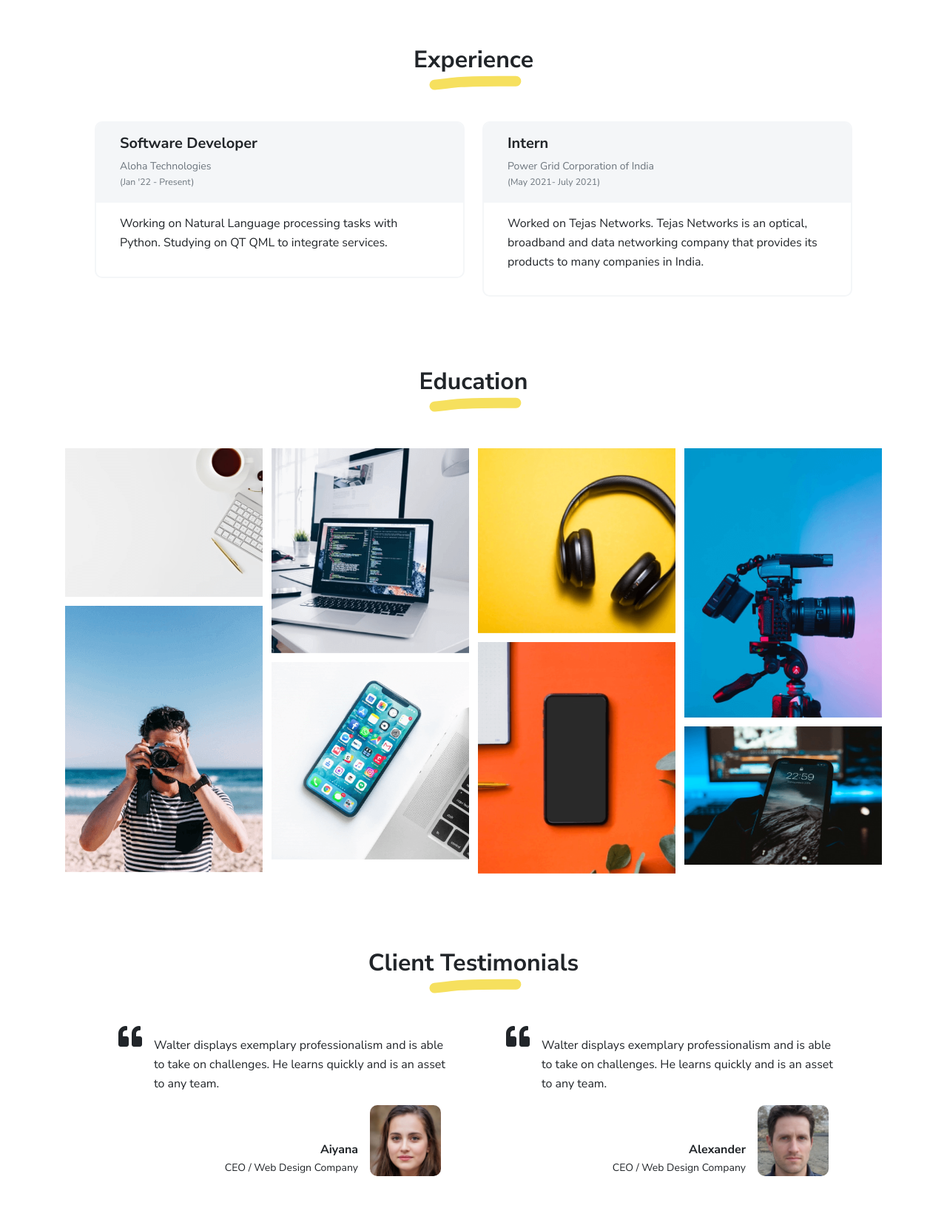
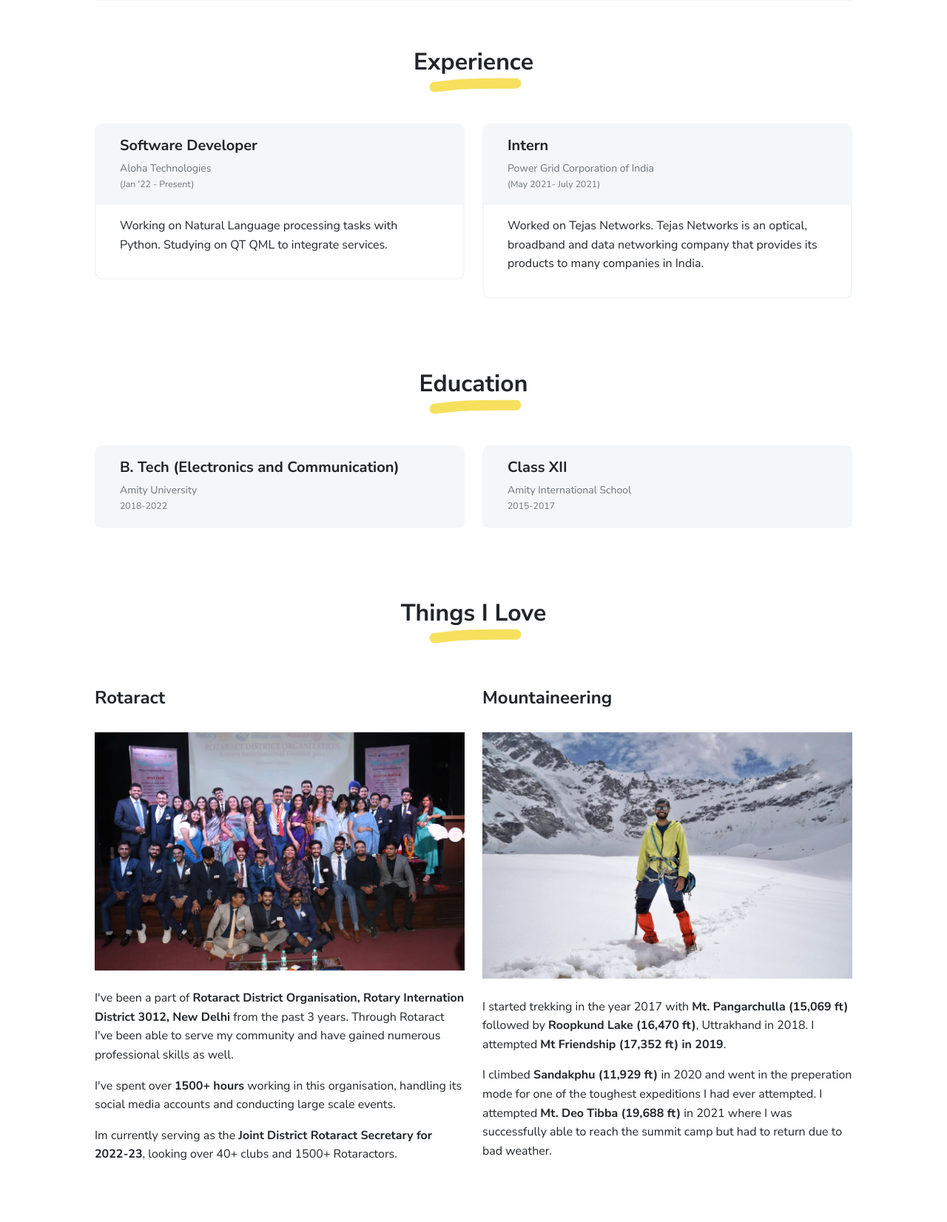
Before and after one commit to Shishir98/Resume, a Django app: page / in a window 1280 px wide. Shown: the part 1697-3349 px from the top of the page at 74% size. Run offline with Django 3.2, Linux system fonts and the light colour scheme; some libraries are stand-ins or nearby versions.

Commit message:
Template Changes #2

```diff
--- a/website/templates/index.html
+++ b/website/templates/index.html
@@ -36,9 +36,9 @@
             <ul class="navbar-nav ms-auto me-2">
               <li class="nav-item"><a class="nav-link" href="#about">About</a></li>
               <li class="nav-item"><a class="nav-link" href="#skills">Skills</a></li>
-              <li class="nav-item"><a class="nav-link" href="#services">Services</a></li>
               <li class="nav-item"><a class="nav-link" href="#experience">Experience</a></li>
-              <li class="nav-item"><a class="nav-link" href="#portfolio">Education</a></li>
+              <li class="nav-item"><a class="nav-link" href="#education">Education</a></li>
+              <li class="nav-item"><a class="nav-link" href="#love">Things I Love</a></li>
               <li class="nav-item"><a class="nav-link" href="#contact">Contact</a></li>
             </ul>
           </div>
@@ -64,7 +64,7 @@
 <!--                  <li class="nav-item"><a class="nav-link" href="https://www.facebook.com/templateflip" title="Facebook"><i class="fab fa-facebook"></i><span class="menu-title sr-only">Facebook</span></a></li>-->
                   <li class="nav-item"><a class="nav-link" href="https://www.linkedin.com/in/shishir-saxena-389307144/" title="LinkedIn"><i class="fab fa-linkedin"></i><span class="menu-title sr-only">LinkedIn</span></a></li>
                   <li class="nav-item"><a class="nav-link" href="https://www.instagram.com/shishir98/" title="Instagram"><i class="fab fa-instagram"></i><span class="menu-title sr-only">Instagram</span></a></li>
-                  <li class="nav-item"><a class="nav-link" href="https://github.com/Shishir98" title="GitHub"><i class="fab fa-behance"></i><span class="menu-title sr-only">GitHub</span></a></li>
+                  <li class="nav-item"><a class="nav-link" href="https://github.com/Shishir98" title="GitHub"><i class="fab fa-github"></i><span class="menu-title sr-only">GitHub</span></a></li>
                 </ul>
               </nav>
             </div>
@@ -95,12 +95,12 @@
           <div class="col-sm-10">
             <div class="pb-1 fw-bolder">shishir98@live.com</div>
           </div>
-          <div class="col-sm-2">
-            <div class="pb-1">Skype:</div>
-          </div>
-          <div class="col-sm-10">
-            <div class="pb-1 fw-bolder">username@skype.com</div>
-          </div>
+<!--          <div class="col-sm-2">-->
+<!--            <div class="pb-1">Skype:</div>-->
+<!--          </div>-->
+<!--          <div class="col-sm-10">-->
+<!--            <div class="pb-1 fw-bolder">username@skype.com</div>-->
+<!--          </div>-->
           <div class="col-sm-2">
             <div class="pb-1">Phone:</div>
           </div>
@@ -121,7 +121,7 @@
           </div>
         </div>
       </div>
-      <div class="col-md-5 offset-md-1" data-aos="fade-left" data-aos-delay="100"><img class="avatar img-fluid mt-2" src="{% static 'website/images/avatar.jpg' %}" width="400" height="400" alt="Walter Patterson"/></div>
+      <div class="col-md-5 offset-md-1" data-aos="fade-left" data-aos-delay="100"><img class="avatar img-fluid mt-2" src="{% static 'website/images/avatar.jpeg' %}" width="400" height="400" alt="Walter Patterson"/></div>
     </div>
   </div>
 </div>
@@ -283,116 +283,112 @@ nically grow the holistic world view of disruptive innovation via workplace dive
   </div>
 </div>
 
-<div class="section px-2 px-lg-4 pt-5" id="portfolio">
-  <div class="container">
+<div class="section px-3 px-lg-4 pt-5" id="education">
+  <div class="container-narrow">
     <div class="text-center mb-5">
       <h2 class="marker marker-center">Education</h2>
     </div>
-    <div class="grid bp-gallery pb-3" data-aos="zoom-in-up" data-aos-delay="100">
-      <div class="grid-sizer"></div>
-      <div class="grid-item"><a href="https://dribbble.com">
-          <figure class="portfolio-item"><img src="{% static 'website/images/portfolio/1-small.png' %}" data-bp="{% static 'website/images/portfolio/1.jpg' %}"/>
-            <figcaption>
-              <h4 class="h5 mb-0">Web Design</h4>
-              <div>Dribbble.com</div>
-            </figcaption>
-          </figure></a></div>
-      <div class="grid-item"><a href="https://github.com">
-          <figure class="portfolio-item"><img src="{% static 'website/images/portfolio/2-small.png' %}" data-bp="{% static 'website/images/portfolio/2.jpg' %}" data-caption="Example of an optional caption."/>
-            <figcaption>
-              <h4 class="h5 mb-0">Web Development</h4>
-              <div>GitHub.com</div>
-            </figcaption>
-          </figure></a></div>
-      <div class="grid-item"><a href="https://soundcloud.com/">
-          <figure class="portfolio-item"><img src="{% static 'website/images/portfolio/3-small.png' %}" data-bp="{% static 'website/images/portfolio/3.jpg' %}" data-caption="Example of an optional caption."/>
-            <figcaption>
-              <h4 class="h5 mb-0">Audio Mixing</h4>
-              <div>Soundcloud.com</div>
-            </figcaption>
-          </figure></a></div>
-      <div class="grid-item"><a href="https://www.adobe.com/">
-          <figure class="portfolio-item"><img src="{% static 'website/images/portfolio/4-small.png' %}" data-bp="{% static 'website/images/portfolio/4.jpg' %}"/>
-            <figcaption>
-              <h4 class="h5 mb-0">Video Editing</h4>
-              <div>Adobe After Effects</div>
-            </figcaption>
-          </figure></a></div>
-      <div class="grid-item"><a href="https://www.adobe.com/">
-          <figure class="portfolio-item"><img src="{% static 'website/images/portfolio/5-small.png' %}" data-bp="{% static 'website/images/portfolio/5.jpg' %}"/>
-            <figcaption>
-              <h4 class="h5 mb-0">Photography</h4>
-              <div>Adobe Photoshop</div>
-            </figcaption>
-          </figure></a></div>
-      <div class="grid-item"><a href="https://www.android.com/">
-          <figure class="portfolio-item"><img src="{% static 'website/images/portfolio/6-small.png' %}" data-bp="{% static 'website/images/portfolio/6.jpg' %}"/>
-            <figcaption>
-              <h4 class="h5 mb-0">App Development</h4>
-              <div>Android</div>
-            </figcaption>
-          </figure></a></div>
-      <div class="grid-item"><a href="https://flutter.dev/">
-          <figure class="portfolio-item"><img src="{% static 'website/images/portfolio/7-small.png' %}" data-bp="{% static 'website/images/portfolio/7.jpg' %}"/>
-            <figcaption>
-              <h4 class="h5 mb-0">App Design</h4>
-              <div>Flutter</div>
-            </figcaption>
-          </figure></a></div>
-      <div class="grid-item"><a href="https://flutter.dev/">
-          <figure class="portfolio-item"><img src="{% static 'website/images/portfolio/8-small.png' %}" data-bp="{% static 'website/images/portfolio/8.jpg' %}"/>
-            <figcaption>
-              <h4 class="h5 mb-0">App Development</h4>
-              <div>Flutter</div>
-            </figcaption>
-          </figure></a></div>
+    <div class="row">
+      <div class="col-md-6">
+        <div class="card mb-3" data-aos="fade-right" data-aos-delay="100">
+          <div class="card-header px-3 py-2">
+            <div class="d-flex justify-content-between">
+              <div>
+                <h3 class="h5 mb-1">B. Tech (Electronics and Communication)</h3>
+                <div class="text-muted text-small">Amity University<br>
+                <small>2018-2022</small></div>
+              </div>
+<!--              <img src="{% static 'website/images/services/ui-ux.svg' %}" width="48" height="48" alt="ui-ux"/>-->
+            </div>
+          </div>
+<!--          <div class="card-body px-3 py-2">-->
+<!--            <p></p>-->
+<!--&lt;!&ndash;            <p>Organically grow the holistic world view of disruptive innovation via workplace diversity and empowerment.</p>&ndash;&gt;-->
+<!--          </div>-->
+        </div>
+      </div>
+      <div class="col-md-6">
+        <div class="card mb-3" data-aos="fade-left" data-aos-delay="300">
+          <div class="card-header px-3 py-2">
+            <div class="d-flex justify-content-between">
+              <div>
+                <h3 class="h5 mb-1">Class XII</h3>
+                <div class="text-muted text-small">Amity International School<br>
+                  <small>2015-2017</small></div>
+              </div>
+<!--              <img src="{% static 'website/images/services/app-development.svg' %}" width="48" height="48" alt="app development"/>-->
+            </div>
+          </div>
+<!--          <div class="card-body px-3 py-2">-->
+<!--            <p>Worked on Tejas Networks. Tejas Networks is an optical, broadband and data networking company that provides its products to many companies in India.</p>-->
+<!--&lt;!&ndash;            <p>Organically grow the holistic world view of disruptive innovation via workplace diversity and empowerment.</p>&ndash;&gt;-->
+<!--          </div>-->
+        </div>
+      </div>
+<!--      <div class="col-md-6">-->
+<!--        <div class="card mb-3" data-aos="fade-right" data-aos-delay="200">-->
+<!--          <div class="card-header px-3 py-2">-->
+<!--            <div class="d-flex justify-content-between">-->
+<!--              <div>-->
+<!--                <h3 class="h5 mb-1">Web Design</h3>-->
+<!--                <div class="text-muted text-small">Webbie LLC. <small>(2018-2020)</small></div>-->
+<!--              </div><img src="{% static 'website/images/services/web-design.svg' %}" width="48" height="48" alt="web design"/>-->
+<!--            </div>-->
+<!--          </div>-->
+<!--          <div class="card-body px-3 py-2">-->
+<!--            <p>Leverage agile frameworks to provide a robust synopsis for high level overviews. Iterative approaches to corporate strategy foster collaborative thinking to further the overall value proposition.</p>-->
+<!--            <p>Organically grow the holistic world view of disruptive innovation via workplace diversity and empowerment.</p>-->
+<!--          </div>-->
+<!--        </div>-->
+<!--      </div>-->
+<!--      <div class="col-md-6">-->
+<!--        <div class="card mb-3" data-aos="fade-left" data-aos-delay="400">-->
+<!--          <div class="card-header px-3 py-2">-->
+<!--            <div class="d-flex justify-content-between">-->
+<!--              <div>-->
+<!--                <h3 class="h5 mb-1">Full Stack Development</h3>-->
+<!--                <div class="text-muted text-small">Coder Inc. <small>(2020-2021)</small></div>-->
+<!--              </div><img src="{% static 'website/images/services/full-stack.svg' %}" width="48" height="48" alt="full stack"/>-->
+<!--            </div>-->
+<!--          </div>-->
+<!--          <div class="card-body px-3 py-2">-->
+<!--            <p>Leverage agile frameworks to provide a robust synopsis for high level overviews. Iterative approaches to corporate strategy foster collaborative thinking to further the overall value proposition.</p>-->
+<!--            <p>Orga
+nically grow the holistic world view of disruptive innovation via workplace diversity and empowerment.</p>-->
+<!--          </div>-->
+<!--        </div>-->
+      </div>
     </div>
   </div>
 </div>
 
-<div class="section px-3 px-lg-4 pt-5" id="testimonials">
+<div class="section px-3 px-lg-4 pt-5" id="love">
   <div class="container-narrow">
     <div class="text-center mb-5">
-      <h2 class="marker marker-center">Client Testimonials</h2>
+      <h2 class="marker marker-center">Things I Love</h2>
     </div>
-    <div class="row">
-      <div class="col-md-6 mb-5" data-aos="fade-right" data-aos-delay="100">
-        <div class="d-flex ms-md-3"><span><i class="fas fa-2x fa-quote-left"></i></span><span class="m-2">Walter displays exemplary professionalism and is able to take on challenges. He learns quickly and is an asset to any team.</span></div>
-        <div class="d-flex justify-content-end align-items-end">
-          <div class="text-end me-2">
-            <div class="fw-bolder">Aiyana</div>
-            <div class="text-small">CEO / Web Design Company</div>
-          </div><img class="me-md-3 rounded" src="{% static 'website/images/testimonials/client1.jpg' %}" width="96" height="96" alt="client 1"/>
+
+     <div class="row">
+      <div class="col-md-6">
+        <h2 class="h4 my-2" >Rotaract</h2>
+        <img class="img-fluid mt-2" src="{% static 'website/images/rotaract.jpg' %}" width="500" height="400" alt="Rotaract"/>
+          <div>
+            <br>
+            <p>I've been a part of <b>Rotaract District Organisation, Rotary Internation District 3012, New Delhi</b> from the past 3 years. Through Rotaract I've been able to serve my community and have gained numerous professional skills as well. </p>
+            <p>I've spent over <b>1500+ hours</b> working in this organisation, handling its social media accounts and conducting large scale events.</p>
+            <p>Im currently serving as the <b>Joint District Rotaract Secretary for 2022-23</b>, looking over 40+ clubs and 1500+ Rotaractors.</p>
+          </div>
+        </div>
+      <div class="col-md-6">
+        <h2 class="h4 my-2">Mountaineering</h2>
+        <img class="img-fluid mt-2" src="{% static 'website/images/mountain.jpeg' %}" width="500" height="300" alt="Mountain"/>
+          <div><br>
+            <p>I started trekking in the year 2017 with <b>Mt. Pangarchulla (15,069 ft)</b> followed by <b>Roopkund Lake (16,470 ft)</b>, Uttrakhand in 2018. I attempted <b>Mt Friendship (17,352 ft) in 2019</b>.</p>
+            <p>I climbed <b>Sandakphu (11,929 ft)</b> in 2020 and went in the preperation mode for one of the toughest expeditions I had ever attempted. I attempted <b>Mt. Deo Tibba (19,688 ft)</b> in 2021 where I was successfully able to reach the summit camp but had to return due to bad weather. </p>
+          </div>
         </div>
       </div>
-      <div class="col-md-6 mb-5" data-aos="fade-left" data-aos-delay="300">
-        <div class="d-flex ms-md-3"><span><i class="fas fa-2x fa-quote-left"></i></span><span class="m-2">Walter displays exemplary professionalism and is able to take on challenges. He learns quickly and is an asset to any team.</span></div>
-        <div class="d-flex justify-content-end align-items-end">
-          <div class="text-end me-2">
-            <div class="fw-bolder">Alexander</div>
-            <div class="text-small">CEO / Web Design Company</div>
-          </div><img class="me-md-3 rounded" src="{% static 'website/images/testimonials/client2.jpg' %}" width="96" height="96" alt="client 1"/>
-        </div>
-      </div>
-<!--      <div class="col-md-6 mb-5" data-aos="fade-right" data-aos-delay="200">-->
-<!--        <div class="d-flex ms-md-3"><span><i class="fas fa-2x fa-quote-left"></i></span><span class="m-2">Walter is a great co-worker and problem solver. He is quick to extend his helping hand and makes a good team player.</span></div>-->
-<!--        <div class="d-flex justify-content-end align-items-end">-->
-<!--          <div class="text-end me-2">-->
-<!--            <div class="fw-bolder">Ariya</div>-->
-<!--            <div class="text-small">Web Developer</div>-->
-<!--          </div><img class="me-md-3 rounded" src="{% static 'website/images/testimonials/client3.jpg' %}" width="96" height="96" alt="client 1"/>-->
-<!--        </div>-->
-<!--      </div>-->
-<!--      <div class="col-md-6 mb-5" data-aos="fade-left" data-aos-delay="400">-->
-<!--        <div class="d-flex ms-md-3"><span><i class="fas fa-2x fa-quote-left"></i></span><span class="m-2">Walter is a great co-worker and problem solver. He is quick to extend his helping hand and makes a good team player.</span></div>-->
-<!--        <div class="d-flex justify-content-end align-items-end">-->
-<!--          <div class="text-end me-2">-->
-<!--            <div class="fw-bolder">Braiden</div>-->
-<!--            <div class="text-small">Web Designer</div>-->
-<!--          </div><img class="me-md-3 rounded" src="{% static 'website/images/testimonials/client4.jpg' %}" width="96" height="96" alt="client 1"/>-->
-<!--        </div>-->
-      </div>
-    </div>
+
   </div>
 </div>
 
@@ -400,53 +396,39 @@ nically grow the holistic world view of disruptive innovation via workplace dive
   <div class="container-narrow">
     <div class="text-center mb-5">
       <h2 class="marker marker-center">Contact Me</h2>
-    </div>
-    <div class="row">
-      <div class="col-md-6" data-aos="zoom-in" data-aos-delay="100">
-        <div class="bg-light my-2 p-3 pt-2"><form action="https://formspree.io/your@email.com"
-    method="POST">
-    <div class="form-group my-2">
-      <label for="name" class="form-label fw-bolder">Name</label>
-      <input class="form-control" type="text" id="name" name="name" required>
-    </div>
-    <div class="form-group my-2">
-      <label for="email" class="form-label fw-bolder">Email</label>
-      <input class="form-control" type="email" id="email" name="_replyto" required>
-    </div>
-  <div class="form-group my-2">
-    <label for="message" class="form-label fw-bolder">Message</label>
-    <textarea class="form-control" style="resize: none;" id="message" name="message" rows="4" required></textarea>
-  </div>
-  <button class="btn btn-primary mt-2" type="submit">Send</button>
-</form>
-        </div>
-      </div>
-      <div class="col-md-6" data-aos="fade-left" data-aos-delay="300">
-        <div class="mt-3 px-1">
+<!--    </div>-->
+<!--    <div class="row">-->
+<!--      <div class="col-md-6" data-aos="zoom-in" data-aos-delay="100">-->
+<!--        <div class="bg-light my-2 p-3 pt-2"><form action="https://formspree.io/your@email.com"-->
+<!--    method="POST">-->
+<!--    <div class="form-group my-2">-->
+<!--      <label for="name" class="form-label fw-bolder">Name</label>-->
+<!--      <input class="form-control" type="text" id="name" name="name" required>-->
+<!--    </div>-->
+<!--    <div class="form-group my-2">-->
+<!--      <label for="email" class="form-label fw-bolder">Email</label>-->
+<!--      <input class="form-control" type="email" id="email" name="_replyto" required>-->
+<!--    </div>-->
+<!--  <div class="form-group my-2">-->
+<!--    <label for="message" class="form-label fw-bolder">Message</label>-->
+<!--    <textarea class="form-control" style="resize: none;" id="message" name="message" rows="4" required></textarea>-->
+<!--  </div>-->
+<!--  <button class="btn btn-primary mt-2" type="submit">Send</button>-->
+<!--</form>-->
+<!--        </div>-->
+<!--      </div>-->
+      <div class="col-md-12" data-aos="fade-left" data-aos-delay="300">
+        <div class="mt-3 px-1"><br>
           <div class="h5">Let’s talk how I can help you!</div>
-          <p>If you like my work and want to avail my services then drop me a message using the contact form. </p>
-          <p>Or get in touch using my email, skype or my contact number.</p>
-          <p>See you!</p>
+
         </div>
         <div class="mt-53 px-1">
           <div class="row">
-            <div class="col-sm-2">
-              <div class="pb-1">Email:</div>
+            <div class="row-sm">
+              <div class="pb"><b>Email:</b> shishir98@live.com</div>
             </div>
-            <div class="col-sm-10">
-              <div class="pb-1 fw-bolder">walter@company.com</div>
-            </div>
-            <div class="col-sm-2">
-              <div class="pb-1">Skype:</div>
-            </div>
-            <div class="col-sm-10">
-              <div class="pb-1 fw-bolder">username@skype.com</div>
-            </div>
-            <div class="col-sm-2">
-              <div class="pb-1">Phone:</div>
-            </div>
-            <div class="col-sm-10">
-              <div class="pb-1 fw-bolder">+0718-111-0011</div>
+            <div class="row-sm-2">
+              <div class="pb-1"><b>Phone:</b> +91-8586021773</div>
             </div>
           </div>
         </div>
@@ -458,22 +440,25 @@ nically grow the holistic world view of disruptive innovation via workplace dive
 <footer class="pt-4 pb-4 text-center bg-light">
   <div class="container">
     <div class="my-3">
-      <div class="h4">Walter Patterson</div>
-      <p>Web Developer & Mobile Application Developer</p>
+      <div class="h4">Shishir Saxena</div>
+      <p>Software Developer</p>
       <div class="social-nav">
         <nav role="navigation">
           <ul class="nav justify-content-center">
-            <li class="nav-item"><a class="nav-link" href="https://twitter.com/templateflip" title="Twitter"><i class="fab fa-twitter"></i><span class="menu-title sr-only">Twitter</span></a></li>
-            <li class="nav-item"><a class="nav-link" href="https://www.facebook.com/templateflip" title="Facebook"><i class="fab fa-facebook"></i><span class="menu-title sr-only">Facebook</span></a></li>
-            <li class="nav-item"><a class="nav-link" href="https://www.instagram.com/templateflip" title="Instagram"><i class="fab fa-instagram"></i><span class="menu-title sr-only">Instagram</span></a></li>
-            <li class="nav-item"><a class="nav-link" href="https://www.linkedin.com/" title="LinkedIn"><i class="fab fa-linkedin"></i><span class="menu-title sr-only">LinkedIn</span></a></li>
-            <li class="nav-item"><a class="nav-link" href="https://www.behance.net/templateflip" title="Behance"><i class="fab fa-behance"></i><span class="menu-title sr-only">Behance</span></a></li>
+<!--            <li class="nav-item"><a class="nav-link" href="https://twitter.com/templateflip" title="Twitter"><i class="fab fa-twitter"></i><span class="menu-title sr-only">Twitter</span></a></li>-->
+<!--            <li class="nav-item"><a class="nav-link" href="https://www.facebook.com/templateflip" title="Facebook"><i class="fab fa-facebook"></i><span class="menu-title sr-only">Facebook</span></a></li>-->
+<!--            <li class="nav-item"><a class="nav-link" href="https://www.instagram.com/templateflip" title="Instagram"><i class="fab fa-instagram"></i><span class="menu-title sr-only">Instagram</span></a></li>-->
+<!--            <li class="nav-item"><a class="nav-link" href="https://www.linkedin.com/" title="LinkedIn"><i class="fab fa-linkedin"></i><span class="menu-title sr-only">LinkedIn</span></a></li>-->
+<!--            <li class="nav-item"><a class="nav-link" href="https://www.behance.net/templateflip" title="Behance"><i class="fab fa-behance"></i><span class="menu-title sr-only">Behance</span></a></li>-->
+                <li class="nav-item"><a class="nav-link" href="https://www.linkedin.com/in/shishir-saxena-389307144/" title="LinkedIn"><i class="fab fa-linkedin"></i><span class="menu-title sr-only">LinkedIn</span></a></li>
+                <li class="nav-item"><a class="nav-link" href="https://www.instagram.com/shishir98/" title="Instagram"><i class="fab fa-instagram"></i><span class="menu-title sr-only">Instagram</span></a></li>
+                <li class="nav-item"><a class="nav-link" href="https://github.com/Shishir98" title="GitHub"><i class="fab fa-github"></i><span class="menu-title sr-only">GitHub</span></a></li>
           </ul>
         </nav>
       </div>
     </div>
     <div class="text-small text-secondary">
-      <div class="mb-1">&copy; Super Folio. All rights reserved.</div>
+      <div class="mb-1">This website has been created using Django framework with HTML, CSS and Javascript as its frontend as part of a personal project.</div>
       <div>
         <!-- Make sure to buy a license for the template before removing the line below. Buy license on https://templateflip.com/ -->Design - <a href="https://templateflip.com/" target="_blank">TemplateFlip</a></div>
     </div>
```
Also changed, not shown: static/website/images/avatar.jpeg (added), static/website/images/avatar.jpg (deleted), static/website/images/mountain.jpeg (added), static/website/images/rotaract.jpg (added).
